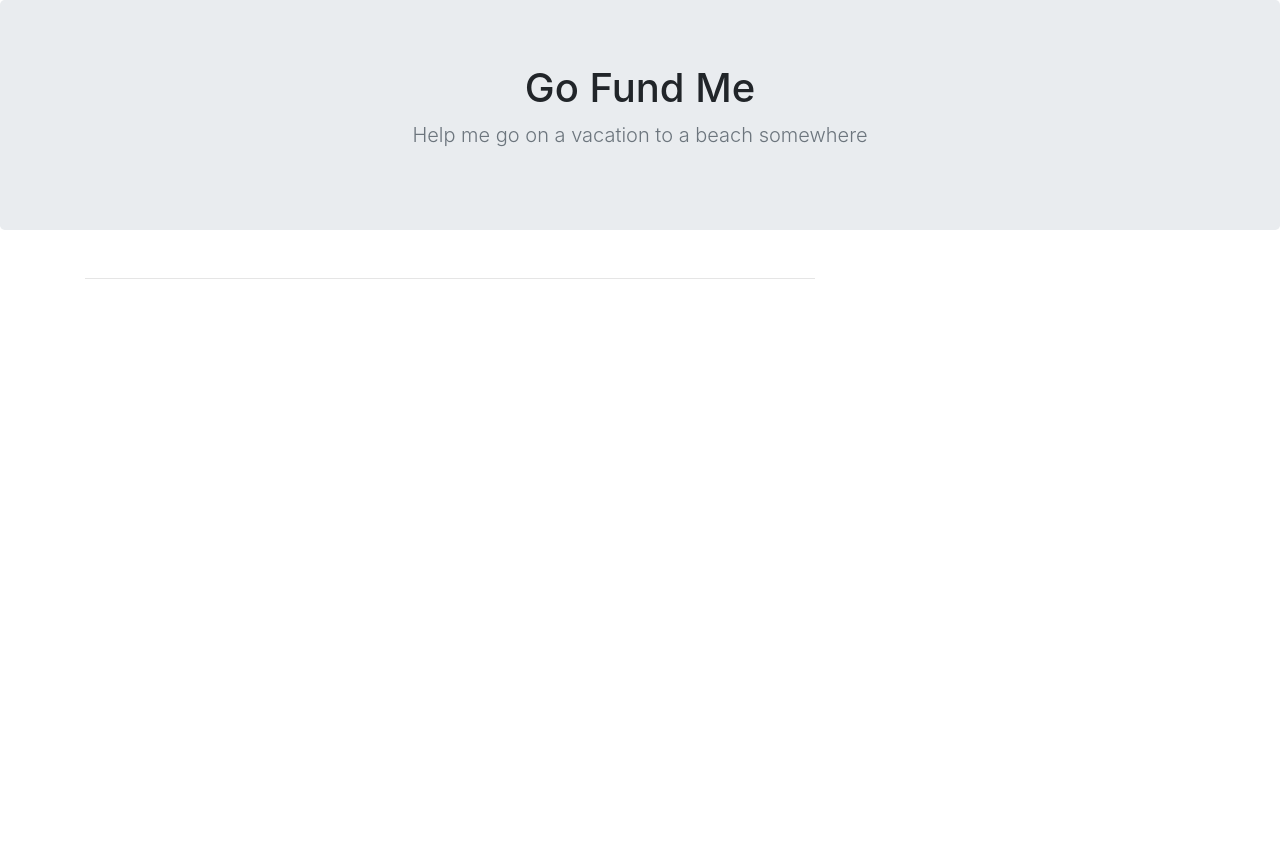
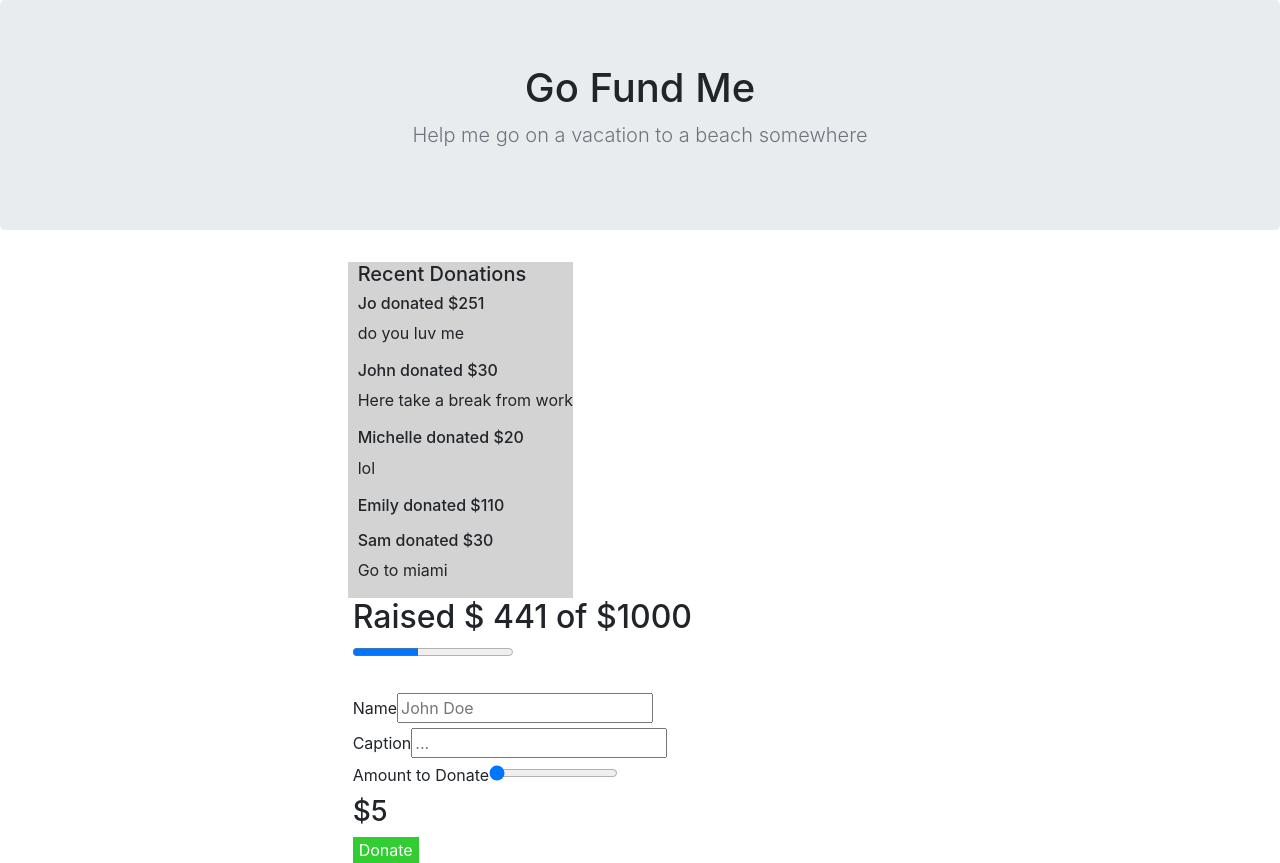
Before and after one commit to joinpursuit/Pursuit-Core-Web-Props-Lab-Tested, a React (Create React App) app: page / in a window 1280 px wide. Before the commit the page ends 800 px from the top, so only its background shows below. Built offline with nearby package versions, Linux system fonts and the light colour scheme.

Commit message:
add donation and form

```diff
--- a/src/App.js
+++ b/src/App.js
@@ -1,6 +1,9 @@
 import React from "react";
 
 import TopBar from "./Components/TopBar";
+import RecentDonations from "./Components/RecentDonations";
+import Progress from "./Components/Progress";
+import DonationForm from "./Components/DonationForm";
 
 import "./App.css";
 
@@ -37,19 +40,51 @@ const donations = [
 	},
 ];
 
+const sumDonations = () => {
+  let sum = 0;
+  donations.map((donation) => {
+		let amount = donation.amount;
+    sum += amount;
+	});
+  return sum;
+};
+
+
 export default class App extends React.Component {
 	render() {
+
+
 		return (
 			<>
 				<TopBar />
+
 				<div className="container">
 					<div className="row">
-            {/* TODO: Donations */}
+						{
+							<div className="recent-donations">
+								<h5>Recent Donations</h5>
+								{donations.map((donation) => {
+									return (
+										<RecentDonations
+											name={donation.name}
+											amount={donation.amount}
+											caption={donation.caption}
+										/>
+									);
+								})}
+							</div>
+						}
 
 						<div className="col-8">
-              {/* TODO: Progress */}
+							{<Progress goal={1000} total={sumDonations()} />}
+							{
+								<progress id="progress bar" value="41" max="100">
+
+								41%
+								</progress>
+							}
 							<hr />
-              {/* TODO: DonationForm */}
+							{<DonationForm />}
 						</div>
 					</div>
 				</div>
--- a/src/Components/DonationForm.js
+++ b/src/Components/DonationForm.js
@@ -1,7 +1,31 @@
 import React from "react";
 
 const DonationForm = () => {
-  return null;
+	return (
+		<form>
+			<div>
+				<label>Name</label>
+				<input type="text" placeholder="John Doe"></input>
+			</div>
+			<div>
+				<label>Caption</label>
+				<input type="text" placeholder="..."></input>
+			</div>
+			<div class="slidecontainer">
+				<label>Amount to Donate</label>
+				<input
+					type="range"
+					min="5"
+					max="1000"
+					value="5"
+					class="slider"
+					id="myRange"
+				></input>
+			</div>
+			<h3>$5</h3>
+			<button>Donate</button>
+		</form>
+	);
 };
 
 export default DonationForm;
--- a/src/Components/Progress.js
+++ b/src/Components/Progress.js
@@ -1,7 +1,9 @@
 import React from "react";
 
-const Progress = () => {
-  return null;
+const Progress = (props) => {
+  const { total, goal } = props;
+  return <h2>Raised $ {total} of ${goal}</h2>
+    ;
 };
 
 export default Progress;
--- a/src/Components/RecentDonations.js
+++ b/src/Components/RecentDonations.js
@@ -1,7 +1,13 @@
 import React from "react";
 
-const RecentDonations = () => {
-  return null;
+const RecentDonations = (props) => {
+  const { name, caption, amount } = props;
+  return (
+    <div className="DonationsContainer">
+      <h6>{name} donated ${amount}</h6>
+      <p>{caption}</p>
+    </div>
+  );
 };
 
 export default RecentDonations;
--- a/src/index.css
+++ b/src/index.css
@@ -11,3 +11,26 @@ code {
   font-family: source-code-pro, Menlo, Monaco, Consolas, 'Courier New',
     monospace;
 }
+
+.recent-donations {
+  background-color: lightgrey;
+  padding-left: 10px;
+  margin-left: 10px;
+}
+
+.container {
+  display: flex;
+  justify-content: center;
+}
+
+.col-8 {
+  display: flex;
+  flex-direction: column;
+
+}
+
+button {
+  background-color: limegreen;
+  border: none;
+  color: white;
+}
```
Also changed, not shown: 1 other file (tests, documents, lock files or other folders). Lines whose indentation alone changed are shown as unchanged.
